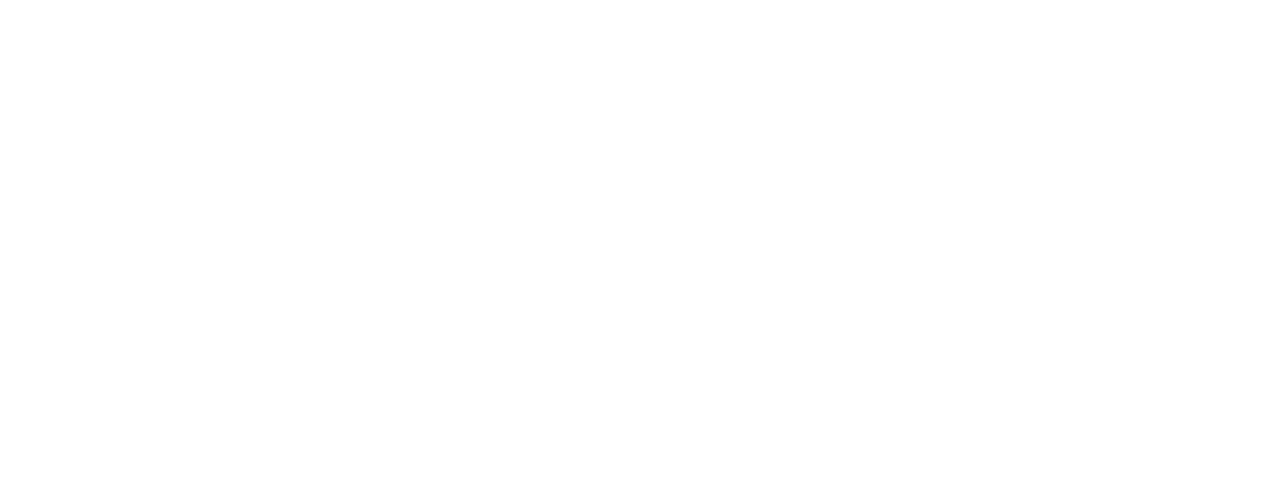
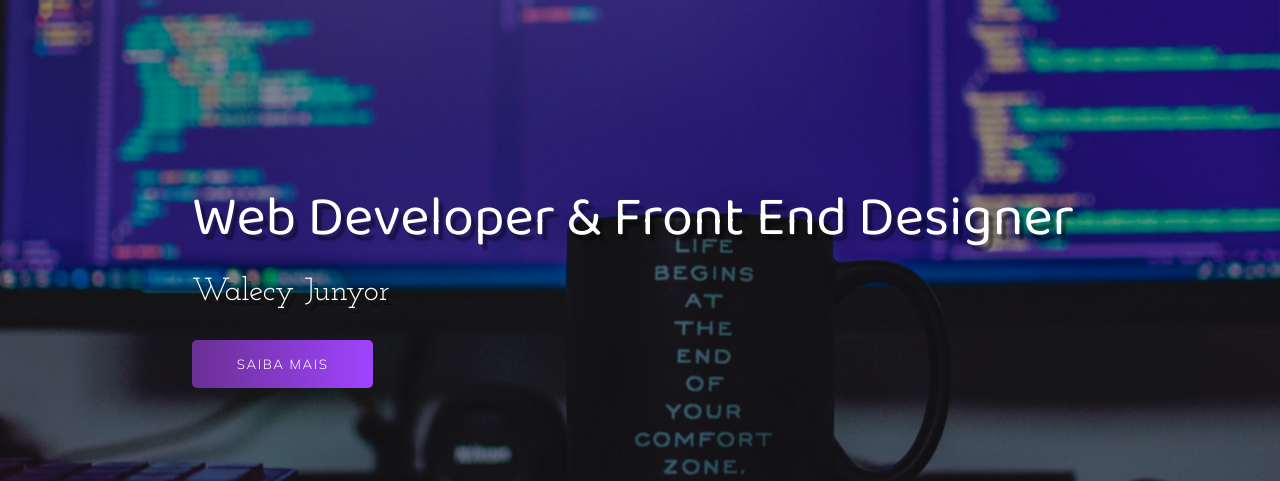
Before and after one commit to jorgeluisrezende/Site1, a plain HTML site: page index.html in a window 1280 px wide. Shown: the top 481 px of the page. Drawn offline with Linux system fonts and the light colour scheme.

Commit message:
:new: header

```diff
--- a/css/style.css
+++ b/css/style.css
@@ -1,2 +1,111 @@
 @import url('https://fonts.googleapis.com/css2?family=Baloo+Da+2:wght@400;500;600;700&family=Josefin+Slab:ital,wght@0,100;0,200;0,300;0,400;1,100;1,200;1,300;1,400&family=Mulish:ital,wght@0,200;0,300;1,200;1,300&display=swap');
-@import url('https://cdnjs.cloudflare.com/ajax/libs/font-awesome/5.15.1/css/all.min.css')
+@import url('https://cdnjs.cloudflare.com/ajax/libs/font-awesome/5.15.1/css/all.min.css');
+
+* {
+    margin: 0;
+    padding: 0;
+}
+
+header {
+    width: 100%;
+    height: 100%vh;
+    overflow: hidden;
+    position: relative;
+}
+
+.img-wrpper {
+    width: 100%;
+    height: 100%;
+    overflow: hidden;
+    background-color: rgba(0, 0, 0, 8);
+}
+
+.img-wrpper img {
+    width: 100%;
+    height: 100%;
+    object-fit: cover;
+    opacity: 0.6;
+    animation: zoom 25s;
+}
+
+@keyframes zoom {
+    0% {
+        transform: scale(1.3);
+    }
+    100% {
+        transform: scale(1)
+    }
+}
+
+.banner {
+    position: absolute;
+    top: 32%;
+    left: 15%;
+}
+
+.banner h1 {
+    color: #ffffff;
+    font-size: 3.5rem;
+    font-family: "Baloo Da 2", serif;
+    font-weight: 200;
+    line-height: 3rem;
+    text-shadow: 0.3rem 0.4rem 2px rgba(0, 0, 0, 0.4);
+    margin-bottom: 2rem;
+    opacity: 0;
+    animation: moveBanner 1.3s 0.5s forwards;
+}
+
+@keyframes moveBanner {
+    0% {
+        transform: translateY(10rem) rotatey(-30deg);
+    }
+    100% {
+        transform: translateY(0) rotatey(0);
+        opacity: 1;
+    }
+}
+
+.banner p {
+    color: #ffffff;
+    font-size: 2rem;
+    font-family: "Josefin Slab", serif;
+    text-shadow: 0.3rem 0.3rem rgba(0, 0, 0, 0.4);
+    margin-bottom: 2rem;
+    opacity: 0;
+    animation: tagP 1.3s 0.7s forwards;
+}
+ @keyframes tagP {
+     0% {
+         transform: translateY(10rem) rotateY(-30deg);
+     }
+     100% {
+         transform: translateY(0) rotateY(0);
+         opacity: 1;
+     }
+ }
+
+.banner button {
+    font-family: "Mulish", serif;
+    text-transform: uppercase;
+    letter-spacing: .1rem;
+    color: #fff;
+    background: #6a3093;  /* fallback for old browsers */
+    background: -webkit-linear-gradient(to left, #a044ff, #6a3093);  /* Chrome 10-25, Safari 5.1-6 */
+    background: linear-gradient(to left, #a044ff, #6a3093); /* W3C, IE 10+/ Edge, Firefox 16+, Chrome 26+, Opera 12+, Safari 7+ */
+    padding: 1rem 2.8rem;
+    border: none;
+    border-radius: 5px;
+    cursor: pointer;
+    opacity: 0;
+    animation: tagButton 1.3s 0.9s forwards;
+}
+
+@keyframes tagButton {
+    0% {
+        transform: translateY(10rem) rotateY(-30deg);
+    }
+    100% {
+        transform: translateY(0) rotateY(0);
+        opacity: 1;
+    }
+}
--- a/index.html
+++ b/index.html
@@ -4,10 +4,31 @@
     <meta charset="UTF-8">
     <meta name="viewport" content="width=device-width, initial-scale=1.0">
     <link rel="stylesheet" href="./css/style.css">
+
     <link rel="shortcut icon" href="./img/favicon_io/favicon.ico" type="image/x-icon">
+    <link rel="apple-touch-icon" sizes="180x180" href="./img/favicon_io/android-chrome-192x192.png">
+    <link rel="apple-touch-icon" sizes="180x180" href="./img/favicon_io/android-chrome-512x512.png">
+    <link rel="icon" type="image/png" sizes="32x32" href="./img/favicon_io/favicon-32x32.png">
+    <link rel="icon" type="image/png" sizes="16x16" href="./img/favicon_io/favicon-16x16.png">
+    <link rel="manifest" href="./img/favicon_io/site.webmanifest">
     <title>site1</title>
 </head>
 <body>
 
+    <div class="container">
+        <header>
+            <div class="img-wrpper">
+                <img src="./img/tudor-baciu-2.jpg" alt="">
+            </div>
+
+            <div class="banner">
+                <h1>Web Developer & Front End Designer</h1>
+                <p>Walecy Junyor</p>
+                <button>Saiba mais</button>
+            </div>
+
+        </header>
+    </div>
+
 </body>
 </html>
```
Also changed, not shown: img/favicon_io/site.webmanifest, img/tudor-baciu-2.jpg (added), 1 other file.
